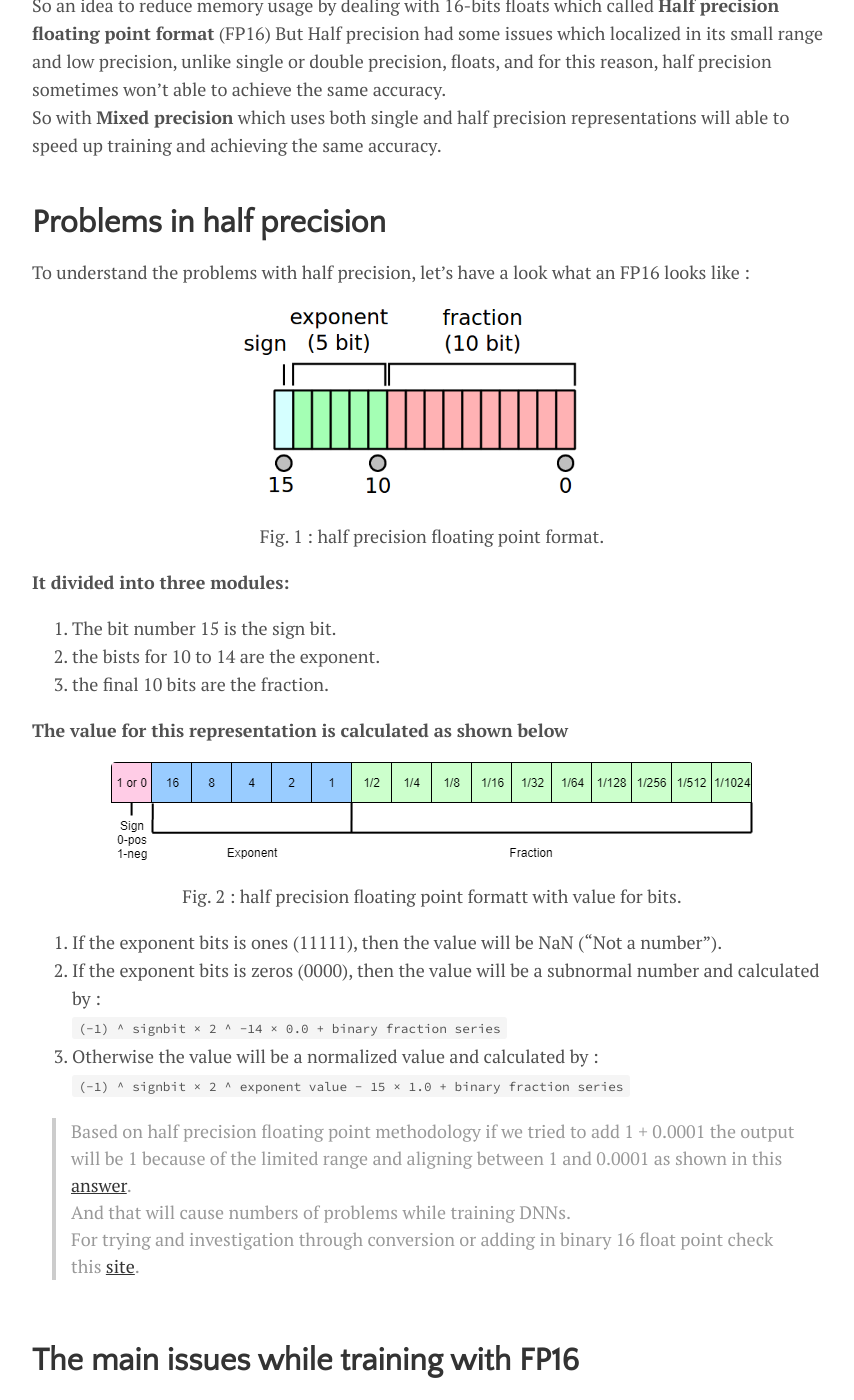
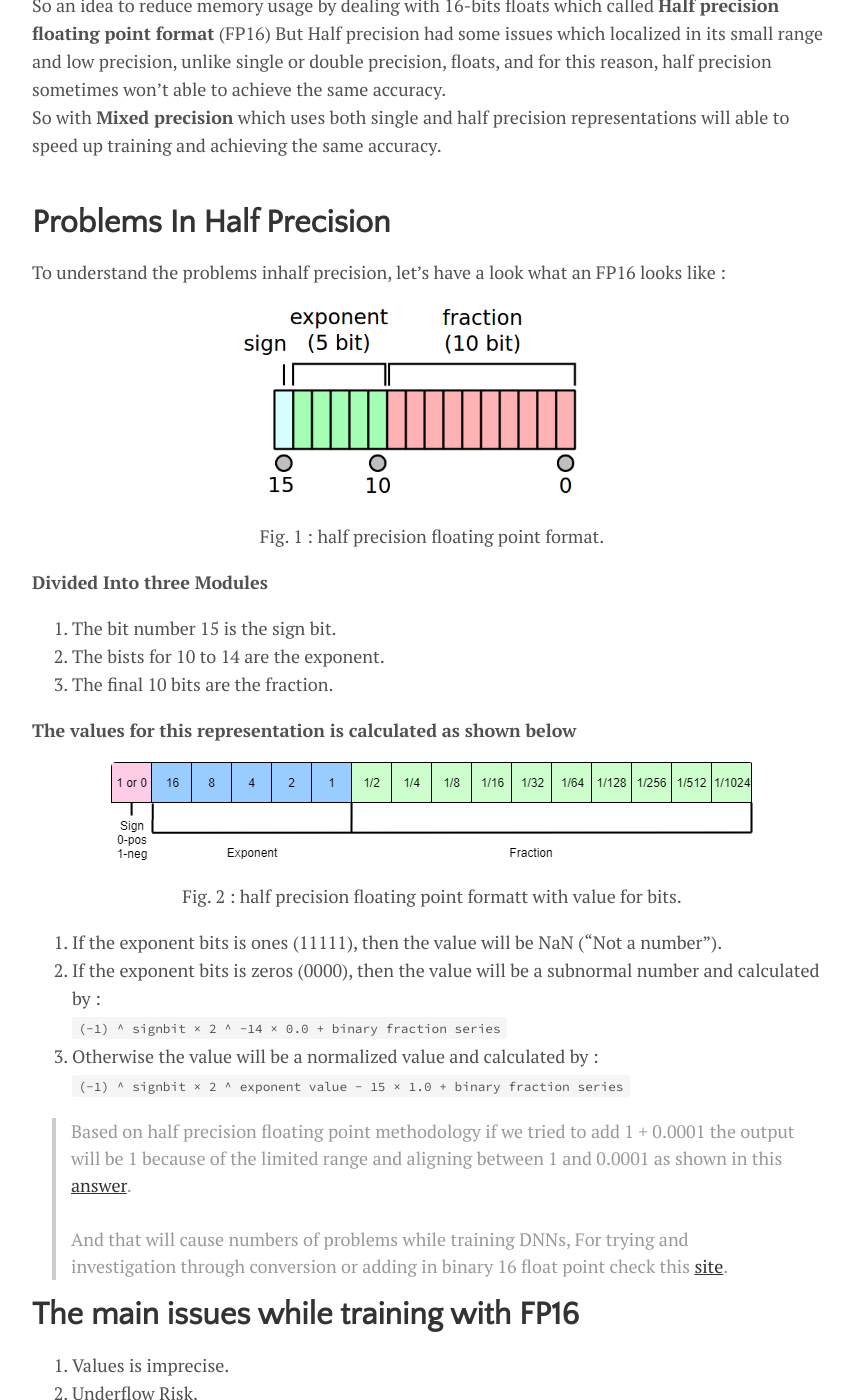
Before and after one commit to IslamMohamedMosaad/IslamMohamedMosaad.github.io, a Jekyll site: the page built from _posts/2020-05-28-Mixed-Precision-Training.md, in a window 1280 px wide and 1400 px high, scrolled down 1090 px. Shown: the whole window, without its empty margins (208-1062 px from the left). Built offline with Jekyll 4.4.1, drawn with Linux system fonts in a browser that asks for light colours; comment, search, counter and statistics services are not loaded.

Commit message:
Update 2020-05-28-Mixed-Precision-Training.md

````diff
--- a/_posts/2020-05-28-Mixed-Precision-Training.md
+++ b/_posts/2020-05-28-Mixed-Precision-Training.md
@@ -20,8 +20,8 @@ So an idea to reduce memory usage by dealing with 16-bits floats which called **
 So with **Mixed precision** which uses both single and half precision representations will able to speed up training and achieving the same accuracy.
 <br>
 
-# **Problems in half precision**
-<p>To understand the problems with half precision, let’s have a look what an FP16 looks like :</p>
+# **Problems In Half Precision**
+<p>To understand the problems inhalf precision, let’s have a look what an FP16 looks like :</p>
 
 <p align="center">
 <img align="center" width="400" height="100" src="../assets/img/floating-point-arithmetic-half-precision.jpg">
@@ -30,13 +30,13 @@ So with **Mixed precision** which uses both single and half precision representa
 Fig. 1 : half precision floating point format.
 </p>
 
-**It divided into three modules:**
+**Divided Into three Modules**
 1. The bit number 15 is the sign bit.
-2. the bists for 10 to 14  are the exponent.
-3. the final 10 bits are the fraction.
+2. The bists for 10 to 14  are the exponent.
+3. The final 10 bits are the fraction.
 
 
-**The value for this representation is calculated as shown below**
+**The values for this representation is calculated as shown below**
 
 <p align="center">
 <img align="center"  src="../assets/img/1*2SF0OFMsC606KSDaVtBAdg.png">
@@ -50,39 +50,38 @@ Fig. 1 : half precision floating point format.
                     ```  (−1) ^ signbit × 2 ^ exponent value − 15 × 1.0 + binary fraction series ```
 
 > Based on half precision floating point methodology if we tried to add 1 + 0.0001 the output will be 1 because of the limited range and aligning between 1 and 0.0001 as shown in this [answer](https://cs.stackexchange.com/questions/63642/how-to-add-two-numbers-in-iee754-half-precision-format).
-> And that will cause numbers of problems while training DNNs.
-> For trying and investigation through conversion or adding in binary 16 float point check this [site](http://weitz.de/ieee/).
-
+><br>
+> And that will cause numbers of problems while training DNNs, For trying and investigation through conversion or adding in binary 16 float point check this [site](http://weitz.de/ieee/).
 <br>
 
-# The main issues while training with FP16
+# **The main issues while training with FP16**
 1. Values is imprecise.
 2. Underflow Risk.
 3. Exploding Risk.
 
-### Values is imprecise
+### **Values is imprecise**
 In neural Network training all weights, activations, and gradients are stored as FP16.
 And as we know updating weights is done based on this equation
 **New_weight = Weight - Learning_Rate * Weight.Gradient**
 Since Weight.Gradient and Learning_Rate usually with small values and as shown before in half precision if the weight is 1 and Learning_Rate is 0.0001 or lower that will made freezing thrugh weights value.
 
-### Underflow Risk
+### **Underflow Risk**
 In FP16, Gradients will get converted to zero because gradients usually are too low.
 In FP16 arithmetic the values smaller than 0.000000059605 = 2 ^ -24 become zero as this value is the smallest positive subnormal number and for more details investigate [here](https://en.wikipedia.org/wiki/Half-precision_floating-point_format).
 With underflow, network never learns anything.
 
-### Overflow Risk
+### **Overflow Risk**
 In FP16, activations and network paramters can increase till hitting NANs.
 With overflow or exploding, network learns garbage.
 <br>
 
-# The Proposed Techniques for Training with Mixed Precision
+# **The Proposed Techniques for Training with Mixed Precision**
 Mainly there are three techniques for preventing the loss of critical information.
 1. Single precision FP32 Master copy of weights and updates.
 2. Loss (Gredient) Scaling.
 3. Accumulating half precision products into single precision.
 
-### Single precision FP32 Master copy of weights and updates
+### **Single precision FP32 Master copy of weights and updates**
 To overcome the first problem we use a copy from the FP32 master of all weights and in each iteration apply the forward and backward propagation in FP16 and then update weights stored in the master copy as shown below.
 
 <p align="center">
@@ -91,14 +90,14 @@ To overcome the first problem we use a copy from the FP32 master of all weights
 <p align="center"> Fig. 3 : Mixed precision training iteration for a layer.   </p>
 Through the storing an additional copy of weights increases the memory requirements but the overall memory consumptions is approximately halved the need by FP32 training.
 
-### Loss (Gredient) Scaling
+### **Loss (Gredient) Scaling**
 * Gradient values with magnitudes below 2 ^ -27 were not relevant to training network, whereas it was important to preserve values in the [2 ^ -27, 2 ^ -24] range.
 * Most of the half precision range is not used by gradients, which tend to be small values with magnitudes below 1. Thus, we can multiply them by a scale factor S to keep relevant gradient values from becoming zeros.
 * This constant scaling factor is chosen empirically or, if gradient statistics are available, directly by choosing a factor so that its product with the maximum absolute gradient value is below 65,504 (the maximum value representable in FP16).
 * Of course we don’t want those scaled gradients to be in the weight update, so after converting them into FP32,  we can divide them by this scale factor (once they have no risks of becoming 0).
 
 
-### Accumulating half precision products into single precision
+### **Accumulating half precision products into single precision**
 After investigatin through last issue found that the neural network arithmetic operations falls into three groups vector dot-products , Reductions and point-wise operations.
 These categories benefit from different treatment when it comes to re-duced precision arithmetic.
 * Some networks require that the FP16 vector dot-product accumulates the partial products into an FP32 value, which is then converted to FP16 before storing.
@@ -107,7 +106,7 @@ These categories benefit from different treatment when it comes to re-duced prec
 
 <br>
 
-# Mixed Precision Training at a high level
+# **Mixed Precision Training at a high level**
 1. Maintain a master copy of weights in FP32.
 2. Initialize S to a large value.
 3. For each iteration:
@@ -124,7 +123,7 @@ These categories benefit from different treatment when it comes to re-duced prec
 
 <br>
 
-# Mixed Precision APIs
+# **Mixed Precision APIs**
 * NVIDIA developed [Apex](https://github.com/NVIDIA/apex) as an extension for easy mixed precision and distributed training in Pytorch to enable researchers to  improve train their models.
 * But now a native automatic mixed precision supported in pytorch to avoid some point in Apex like
 1. Build extensions
@@ -139,7 +138,7 @@ These categories benefit from different treatment when it comes to re-duced prec
 * And Tensorflow also supported mixed precision training.
 <br>
 
-# Automatic Mixed Precision package - torch.cuda.amp
+# **Automatic Mixed Precision package - torch.cuda.amp**
 * **torch.cuda.amp** provides convenience methods for running networks with mixed precision, where some operations use the torch.float32 (float) datatype and other operations use torch.float16 (half) as we have shown before.
 * Till now Pytorch still developing an automatic mixed precision package but Gradient Scaling class is done and stable for usage.
 * This Package mainly use **torch.cuda.amp.autocast and torch.cuda.amp.GradScaler** modules together.
````
